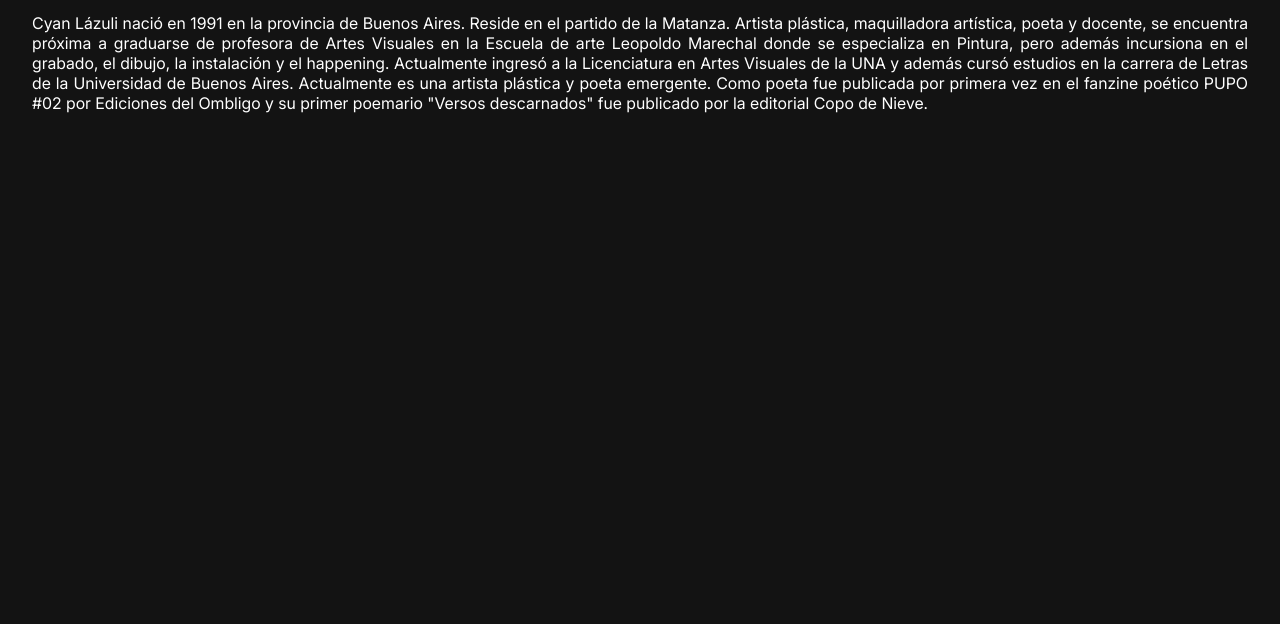
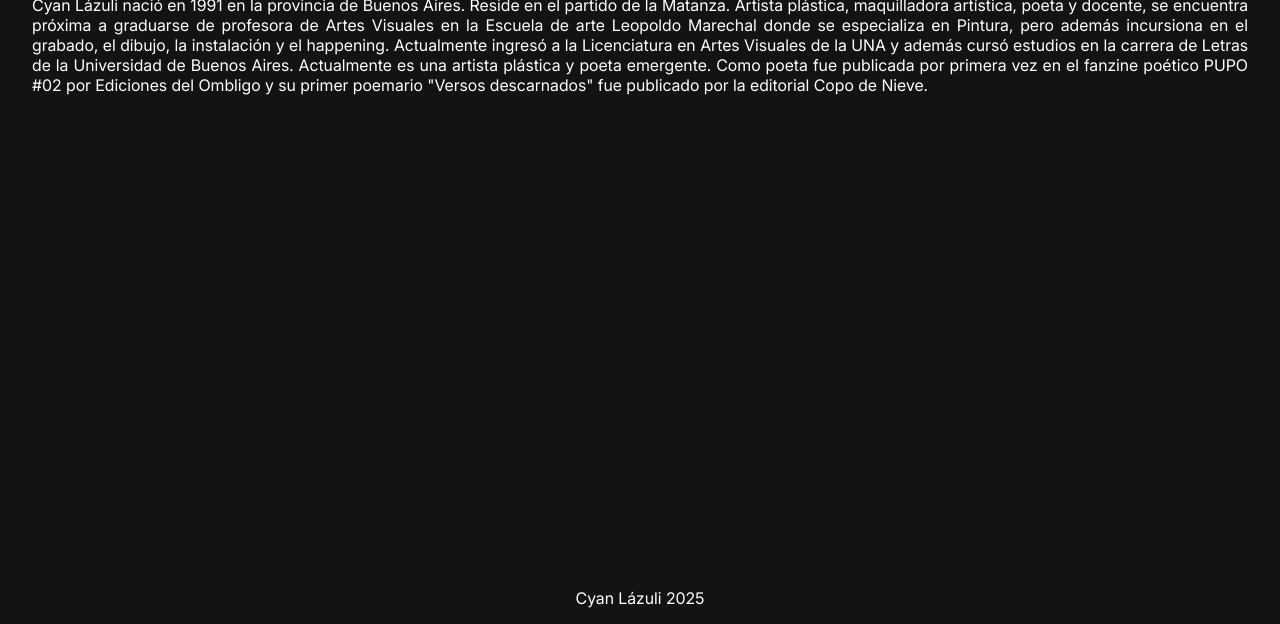
Before and after one commit to webchelios/cyan-lazuli-astro, an Astro site: page /bio in a window 1280 px wide. Shown: the part 176-800 px from the top of the page. Built offline with nearby package versions, Linux system fonts and the light colour scheme; Astro itself is replaced by a stand-in of ours.

Commit message:
footer added

```diff
--- /dev/null
+++ b/src/components/Footer.astro
@@ -0,0 +1,17 @@
+---
+---
+<footer>
+    <p>Cyan Lázuli 2025</p>
+</footer>
+
+<style>
+    footer {
+        width: 100%;
+        margin-top: auto;
+    }
+
+    p {
+        text-align: center;
+    }
+
+</style>
--- a/src/layouts/Layout.astro
+++ b/src/layouts/Layout.astro
@@ -1,5 +1,6 @@
 ---
 import Navbar from "../components/Navbar.astro";
+import Footer from "../components/Footer.astro";
 ---
 
 <!doctype html>
@@ -13,6 +14,7 @@
 	<body>
 		<Navbar />
 		<slot />
+		<Footer />
 	</body>
 </html>
 
@@ -95,6 +97,12 @@
 	color: white;
 }
 
+body {
+	display: flex;
+	flex-direction: column;
+	min-height: 100vh;
+}
+
 #app {
 	display: flex;
 	flex-direction: column;
--- a/src/pages/bio.astro
+++ b/src/pages/bio.astro
@@ -19,6 +19,7 @@
 
 .container p {
     text-align: justify;
+    margin-top: -.1rem;
 }
 
 .hearth-container {
@@ -29,4 +30,5 @@
     width: 3rem;
 }
 
+
 </style>
```
